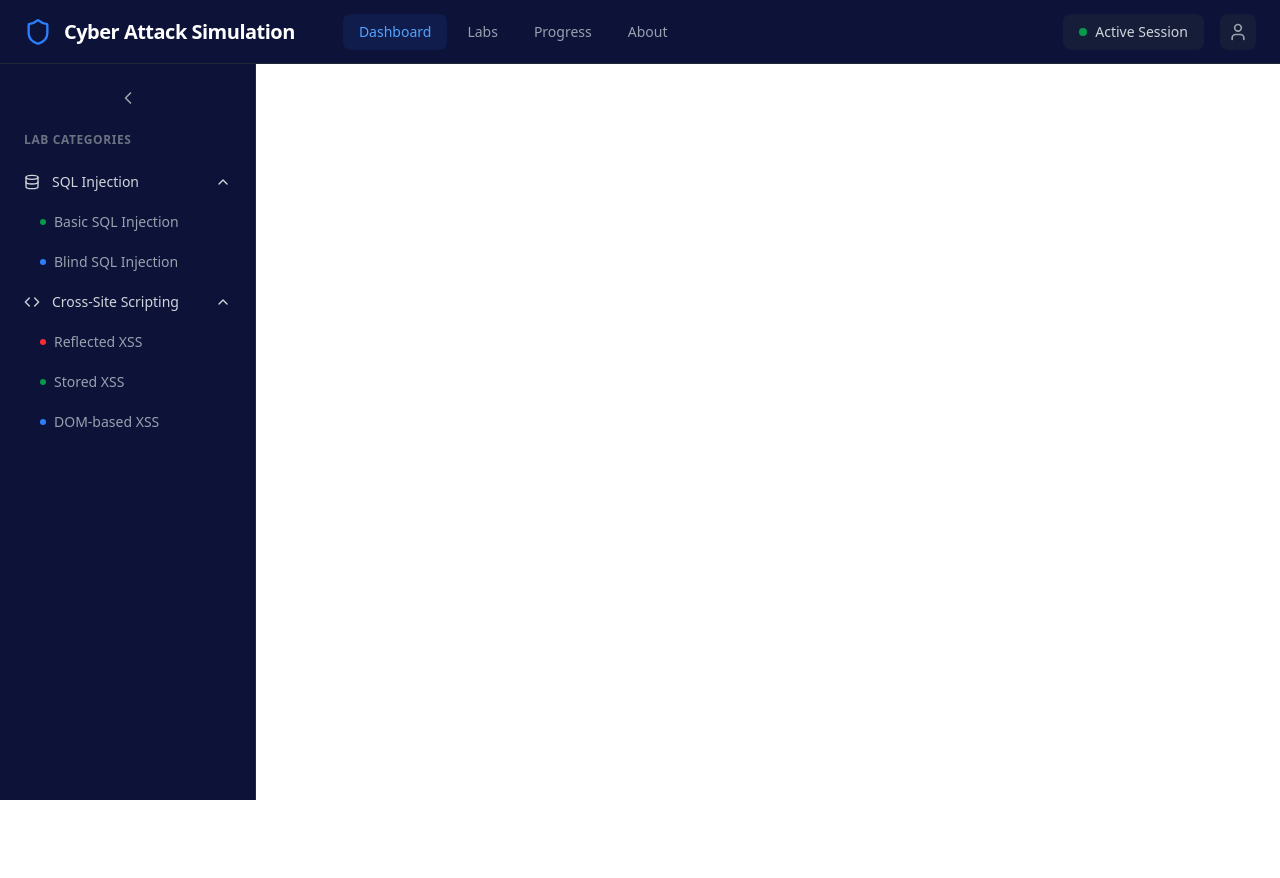
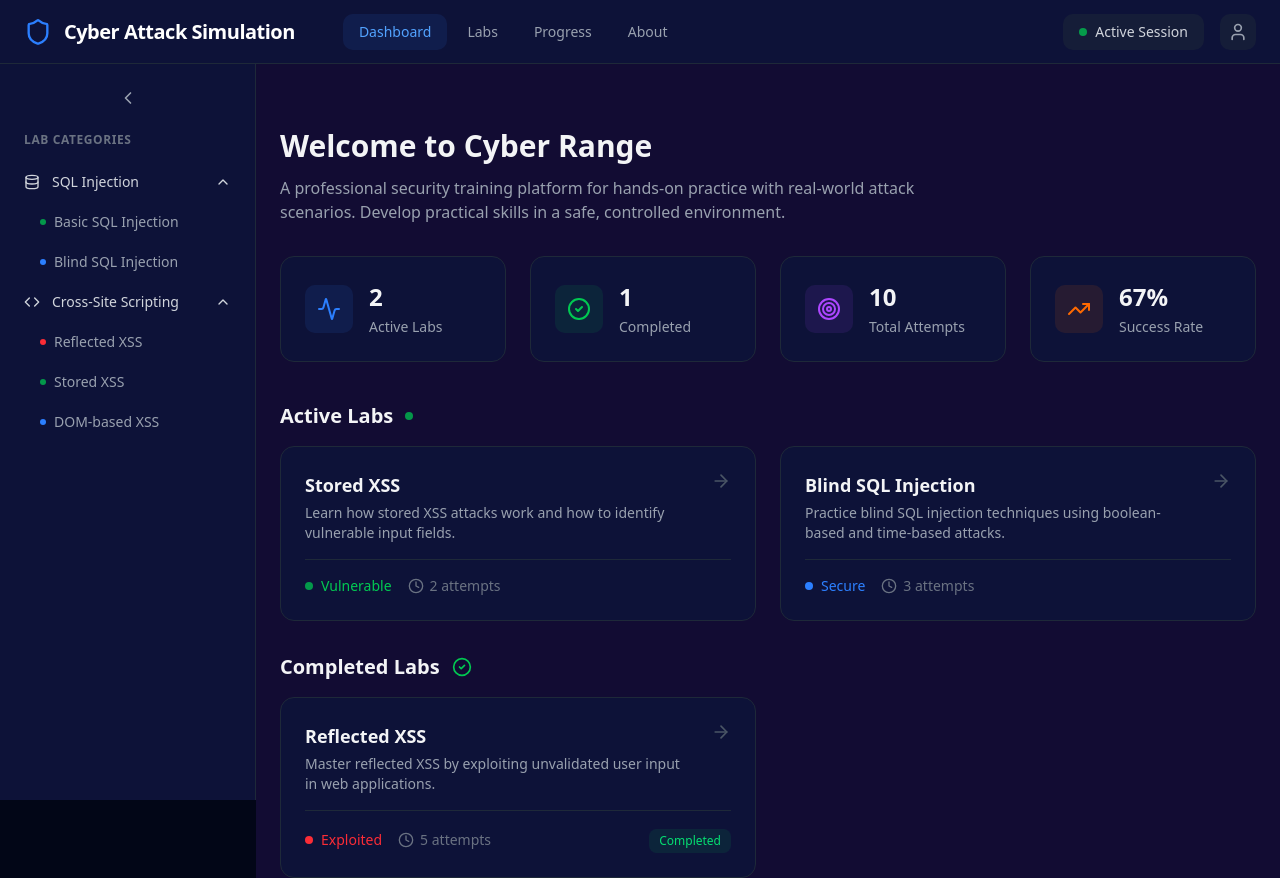
Before and after one commit to cerebralstoic/CyberAttackSimulation, a React app in the folder frontend/: page / in a window 1280 px wide. Before the commit the page ends 800 px from the top, so only its background shows below. Built offline with nearby package versions, Linux system fonts and the light colour scheme; the HTML template or start-up script is replaced by a standard one.

Commit message:
Implemented dashboard

```diff
--- a/frontend/src/App.jsx
+++ b/frontend/src/App.jsx
@@ -1,10 +1,12 @@
-import { useState } from 'react'
-import Navbar from './components/Navbar.jsx'
-import { Sidebar } from './components/Sidebar.jsx'
+import { useState } from "react";
+import Navbar from "./components/Navbar.jsx";
+import { Sidebar } from "./components/Sidebar.jsx";
+import { Dashboard } from "./pages/Dashboard.jsx";
 
 function App() {
   const [sidebarCollapsed, setSidebarCollapsed] = useState(false);
   const [selectedLab, setSelectedLab] = useState(null);
+
   const handleToggleSidebar = () => {
     setSidebarCollapsed((prev) => !prev);
   };
@@ -13,22 +15,30 @@ function App() {
     setSelectedLab(lab);
   };
 
+  return (
+    <div className="bg-[#020617] min-h-screen text-gray-100">
 
-  const [count, setCount] = useState(0)
+      <Navbar />
 
-  return (
-    <>
-    <main>
-      <Navbar />
-       <Sidebar
+
+      <Sidebar
         collapsed={sidebarCollapsed}
         onToggle={handleToggleSidebar}
         onLabSelect={handleLabSelect}
         selectedLabId={selectedLab?.id}
       />
-    </main>
-    </>
-  )
+
+
+      <main
+        className={`min-h-screen bg-[#120c33] transition-all duration-300
+          pt-16 px-6
+          ${sidebarCollapsed ? "ml-16" : "ml-64"}
+        `}
+      >
+        <Dashboard sidebarCollapsed={sidebarCollapsed} />
+      </main>
+    </div>
+  );
 }
 
-export default App
+export default App;
--- a/frontend/src/index.css
+++ b/frontend/src/index.css
@@ -1 +1,185 @@
 @import "tailwindcss";
+
+:root {
+  --font-size: 16px;
+  --background: #ffffff;
+  --foreground: oklch(0.145 0 0);
+  --card: #ffffff;
+  --card-foreground: oklch(0.145 0 0);
+  --popover: oklch(1 0 0);
+  --popover-foreground: oklch(0.145 0 0);
+  --primary: #030213;
+  --primary-foreground: oklch(1 0 0);
+  --secondary: oklch(0.95 0.0058 264.53);
+  --secondary-foreground: #030213;
+  --muted: #ececf0;
+  --muted-foreground: #717182;
+  --accent: #e9ebef;
+  --accent-foreground: #030213;
+  --destructive: #d4183d;
+  --destructive-foreground: #ffffff;
+  --border: rgba(0, 0, 0, 0.1);
+  --input: transparent;
+  --input-background: #f3f3f5;
+  --switch-background: #cbced4;
+  --font-weight-medium: 500;
+  --font-weight-normal: 400;
+  --ring: oklch(0.708 0 0);
+  --chart-1: oklch(0.646 0.222 41.116);
+  --chart-2: oklch(0.6 0.118 184.704);
+  --chart-3: oklch(0.398 0.07 227.392);
+  --chart-4: oklch(0.828 0.189 84.429);
+  --chart-5: oklch(0.769 0.188 70.08);
+  --radius: 0.625rem;
+  --sidebar: oklch(0.985 0 0);
+  --sidebar-foreground: oklch(0.145 0 0);
+  --sidebar-primary: #030213;
+  --sidebar-primary-foreground: oklch(0.985 0 0);
+  --sidebar-accent: oklch(0.97 0 0);
+  --sidebar-accent-foreground: oklch(0.205 0 0);
+  --sidebar-border: oklch(0.922 0 0);
+  --sidebar-ring: oklch(0.708 0 0);
+}
+
+.dark {
+  --background: oklch(0.145 0 0);
+  --foreground: oklch(0.985 0 0);
+  --card: oklch(0.145 0 0);
+  --card-foreground: oklch(0.985 0 0);
+  --popover: oklch(0.145 0 0);
+  --popover-foreground: oklch(0.985 0 0);
+  --primary: oklch(0.985 0 0);
+  --primary-foreground: oklch(0.205 0 0);
+  --secondary: oklch(0.269 0 0);
+  --secondary-foreground: oklch(0.985 0 0);
+  --muted: oklch(0.269 0 0);
+  --muted-foreground: oklch(0.708 0 0);
+  --accent: oklch(0.269 0 0);
+  --accent-foreground: oklch(0.985 0 0);
+  --destructive: oklch(0.396 0.141 25.723);
+  --destructive-foreground: oklch(0.637 0.237 25.331);
+  --border: oklch(0.269 0 0);
+  --input: oklch(0.269 0 0);
+  --ring: oklch(0.439 0 0);
+  --font-weight-medium: 500;
+  --font-weight-normal: 400;
+  --chart-1: oklch(0.488 0.243 264.376);
+  --chart-2: oklch(0.696 0.17 162.48);
+  --chart-3: oklch(0.769 0.188 70.08);
+  --chart-4: oklch(0.627 0.265 303.9);
+  --chart-5: oklch(0.645 0.246 16.439);
+  --sidebar: oklch(0.205 0 0);
+  --sidebar-foreground: oklch(0.985 0 0);
+  --sidebar-primary: oklch(0.488 0.243 264.376);
+  --sidebar-primary-foreground: oklch(0.985 0 0);
+  --sidebar-accent: oklch(0.269 0 0);
+  --sidebar-accent-foreground: oklch(0.985 0 0);
+  --sidebar-border: oklch(0.269 0 0);
+  --sidebar-ring: oklch(0.439 0 0);
+}
+
+@theme inline {
+  --color-background: var(--background);
+  --color-foreground: var(--foreground);
+  --color-card: var(--card);
+  --color-card-foreground: var(--card-foreground);
+  --color-popover: var(--popover);
+  --color-popover-foreground: var(--popover-foreground);
+  --color-primary: var(--primary);
+  --color-primary-foreground: var(--primary-foreground);
+  --color-secondary: var(--secondary);
+  --color-secondary-foreground: var(--secondary-foreground);
+  --color-muted: var(--muted);
+  --color-muted-foreground: var(--muted-foreground);
+  --color-accent: var(--accent);
+  --color-accent-foreground: var(--accent-foreground);
+  --color-destructive: var(--destructive);
+  --color-destructive-foreground: var(--destructive-foreground);
+  --color-border: var(--border);
+  --color-input: var(--input);
+  --color-input-background: var(--input-background);
+  --color-switch-background: var(--switch-background);
+  --color-ring: var(--ring);
+  --color-chart-1: var(--chart-1);
+  --color-chart-2: var(--chart-2);
+  --color-chart-3: var(--chart-3);
+  --color-chart-4: var(--chart-4);
+  --color-chart-5: var(--chart-5);
+  --radius-sm: calc(var(--radius) - 4px);
+  --radius-md: calc(var(--radius) - 2px);
+  --radius-lg: var(--radius);
+  --radius-xl: calc(var(--radius) + 4px);
+  --color-sidebar: var(--sidebar);
+  --color-sidebar-foreground: var(--sidebar-foreground);
+  --color-sidebar-primary: var(--sidebar-primary);
+  --color-sidebar-primary-foreground: var(--sidebar-primary-foreground);
+  --color-sidebar-accent: var(--sidebar-accent);
+  --color-sidebar-accent-foreground: var(--sidebar-accent-foreground);
+  --color-sidebar-border: var(--sidebar-border);
+  --color-sidebar-ring: var(--sidebar-ring);
+}
+
+@layer base {
+  * {
+    @apply border-border outline-ring/50;
+  }
+
+  body {
+    @apply bg-background text-foreground;
+    -webkit-font-smoothing: antialiased;
+    -moz-osx-font-smoothing: grayscale;
+  }
+}
+
+/**
+ * Base typography. This is not applied to elements which have an ancestor with a Tailwind text class.
+ */
+@layer base {
+  :where(:not(:has([class*=' text-']), :not(:has([class^='text-'])))) {
+    h1 {
+      font-size: var(--text-2xl);
+      font-weight: var(--font-weight-medium);
+      line-height: 1.5;
+    }
+
+    h2 {
+      font-size: var(--text-xl);
+      font-weight: var(--font-weight-medium);
+      line-height: 1.5;
+    }
+
+    h3 {
+      font-size: var(--text-lg);
+      font-weight: var(--font-weight-medium);
+      line-height: 1.5;
+    }
+
+    h4 {
+      font-size: var(--text-base);
+      font-weight: var(--font-weight-medium);
+      line-height: 1.5;
+    }
+
+    label {
+      font-size: var(--text-base);
+      font-weight: var(--font-weight-medium);
+      line-height: 1.5;
+    }
+
+    button {
+      font-size: var(--text-base);
+      font-weight: var(--font-weight-medium);
+      line-height: 1.5;
+    }
+
+    input {
+      font-size: var(--text-base);
+      font-weight: var(--font-weight-normal);
+      line-height: 1.5;
+    }
+  }
+}
+
+html {
+  font-size: var(--font-size);
+}
--- /dev/null
+++ b/frontend/src/pages/Dashboard.jsx
@@ -0,0 +1,148 @@
+import { Activity, CheckCircle2, Target, TrendingUp } from "lucide-react";
+import { LabCard } from "../components/Labcard.jsx";
+
+const activeLabs = [
+  {
+    id: "xss-2",
+    category: "xss",
+    type: "stored",
+    name: "Stored XSS",
+    description:
+      "Learn how stored XSS attacks work and how to identify vulnerable input fields.",
+    status: "vulnerable",
+    attempts: 2,
+    completed: false,
+  },
+  {
+    id: "sql-2",
+    category: "sql-injection",
+    type: "basic",
+    name: "Blind SQL Injection",
+    description:
+      "Practice blind SQL injection techniques using boolean-based and time-based attacks.",
+    status: "secure",
+    attempts: 3,
+    completed: false,
+  },
+];
+
+const completedLabs = [
+  {
+    id: "xss-1",
+    category: "xss",
+    type: "reflected",
+    name: "Reflected XSS",
+    description:
+      "Master reflected XSS by exploiting unvalidated user input in web applications.",
+    status: "exploited",
+    attempts: 5,
+    completed: true,
+  },
+];
+
+export function Dashboard({ onLabSelect }) {
+  const stats = [
+    {
+      icon: Activity,
+      label: "Active Labs",
+      value: "2",
+      color: "text-blue-500",
+      bgColor: "bg-blue-500/10",
+    },
+    {
+      icon: CheckCircle2,
+      label: "Completed",
+      value: "1",
+      color: "text-green-500",
+      bgColor: "bg-green-500/10",
+    },
+    {
+      icon: Target,
+      label: "Total Attempts",
+      value: "10",
+      color: "text-purple-500",
+      bgColor: "bg-purple-500/10",
+    },
+    {
+      icon: TrendingUp,
+      label: "Success Rate",
+      value: "67%",
+      color: "text-orange-500",
+      bgColor: "bg-orange-500/10",
+    },
+  ];
+
+  return (
+    <div className="max-w-7xl">
+      {/* Header */}
+      <div className="mb-8">
+        <h1 className="text-3xl font-semibold mb-3">
+          Welcome to Cyber Range
+        </h1>
+        <p className="text-gray-400 max-w-2xl">
+          A professional security training platform for hands-on practice with
+          real-world attack scenarios. Develop practical skills in a safe,
+          controlled environment.
+        </p>
+      </div>
+
+      <div className="grid grid-cols-1 md:grid-cols-2 lg:grid-cols-4 gap-6 mb-10">
+        {stats.map((stat) => {
+          const Icon = stat.icon;
+          return (
+            <div
+              key={stat.label}
+              className="bg-[#0d1238] border border-gray-800 rounded-xl p-6 hover:border-gray-700 transition-colors"
+            >
+              <div className="flex items-center gap-4">
+                <div className={`${stat.bgColor} p-3 rounded-lg`}>
+                  <Icon className={`size-6 ${stat.color}`} />
+                </div>
+                <div>
+                  <div className="text-2xl font-semibold mb-1">
+                    {stat.value}
+                  </div>
+                  <div className="text-sm text-gray-400">
+                    {stat.label}
+                  </div>
+                </div>
+              </div>
+            </div>
+          );
+        })}
+      </div>
+
+      <div className="mb-8">
+        <div className="flex items-center gap-3 mb-4">
+          <h2 className="text-xl font-semibold">Active Labs</h2>
+          <div className="size-2 bg-green-500 rounded-full animate-pulse" />
+        </div>
+        <div className="grid grid-cols-1 lg:grid-cols-2 gap-6">
+          {activeLabs.map((lab) => (
+            <LabCard
+              key={lab.id}
+              lab={lab}
+              onSelect={() => onLabSelect(lab)}
+            />
+          ))}
+        </div>
+      </div>
+
+      <div>
+        <div className="flex items-center gap-3 mb-4">
+          <h2 className="text-xl font-semibold">Completed Labs</h2>
+          <CheckCircle2 className="size-5 text-green-500" />
+        </div>
+        <div className="grid grid-cols-1 lg:grid-cols-2 gap-6">
+          {completedLabs.map((lab) => (
+            <LabCard
+              key={lab.id}
+              lab={lab}
+              onSelect={() => onLabSelect(lab)}
+            />
+          ))}
+        </div>
+      </div>
+    </div>
+  );
+}
```
